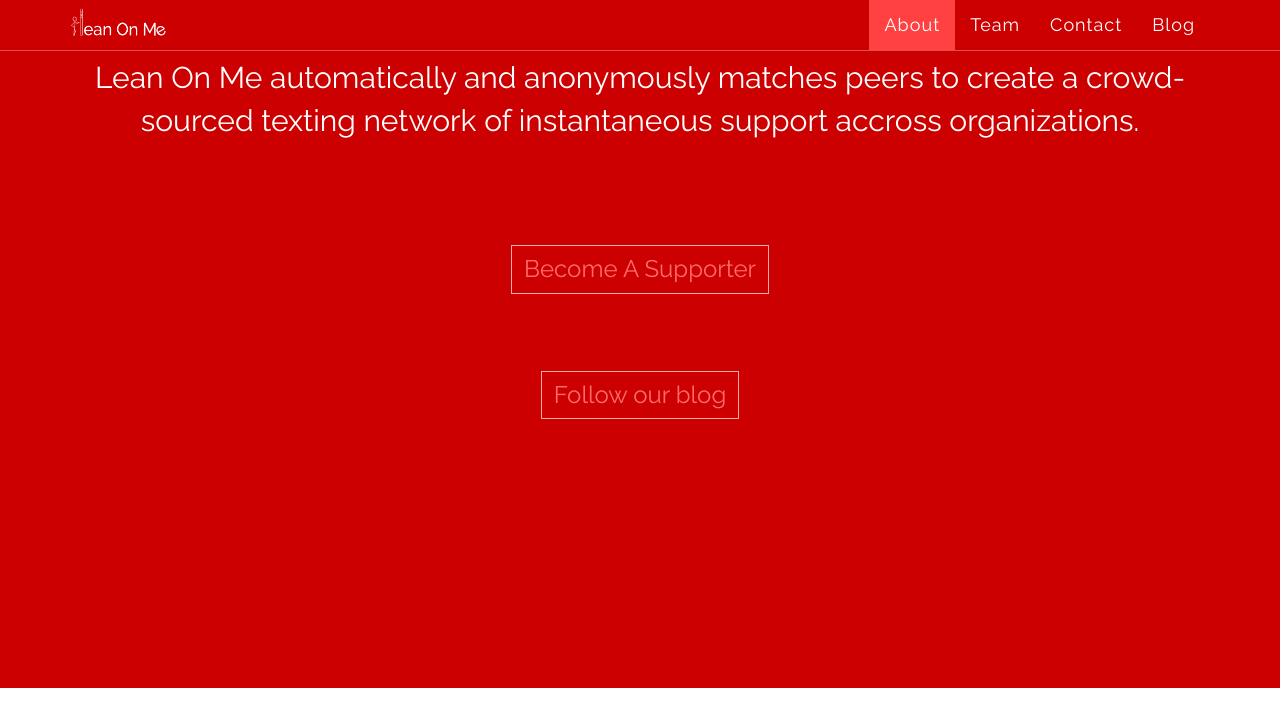
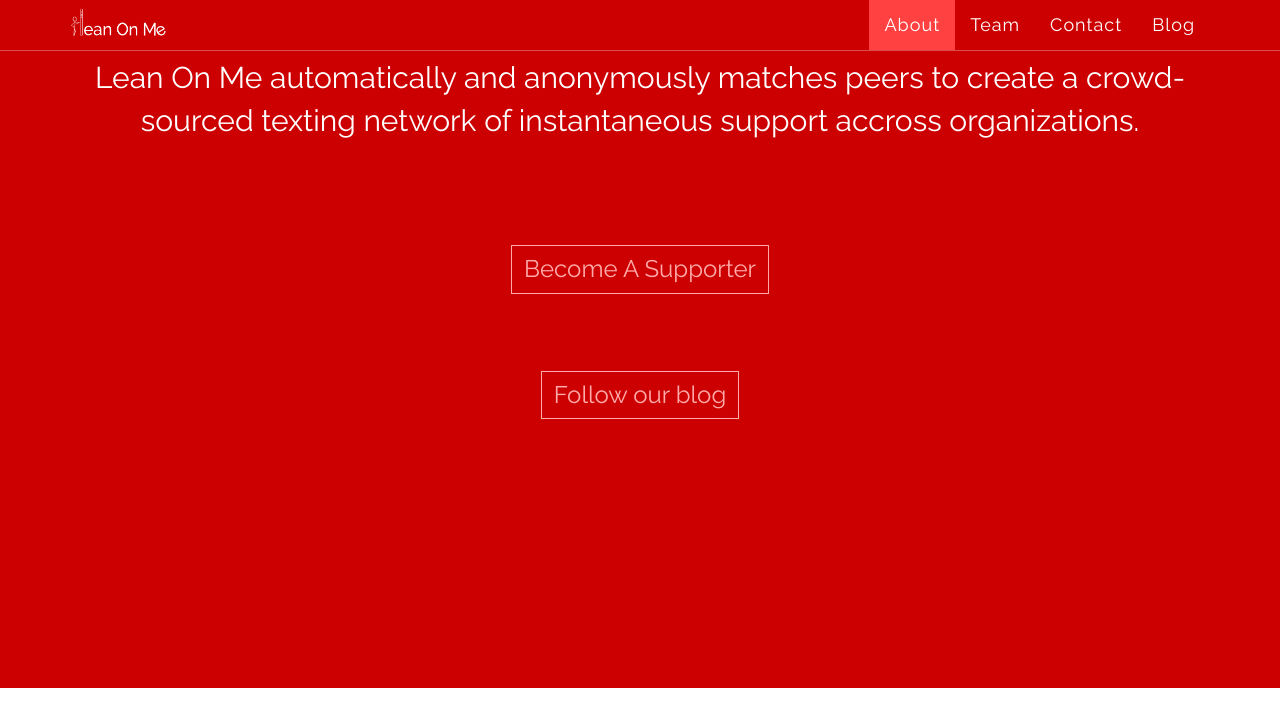
Before and after one commit to bboydreamer/lean0nme.github.io, a Jekyll site: the page index.html, which Jekyll copies as it is, in a window 1280 px wide and 900 px high, scrolled down 1112 px. Shown: the top 727 px of the window. Built offline with Jekyll 4.4.1, drawn with Linux system fonts in a browser that asks for light colours; nearby versions of some CDN libraries; Markdown is read by kramdown in place of the engine named in the settings; comment, search, counter and statistics services are not loaded.

Commit message:
button color

```diff
--- a/css/grayscale.css
+++ b/css/grayscale.css
@@ -452,7 +452,7 @@
 
 .btn-default {
     border: 1px solid #FFAAAA;
-    color: #FF6A6A;
+    color: #FFAAAA;
     background-color: transparent;
 }
 
```
